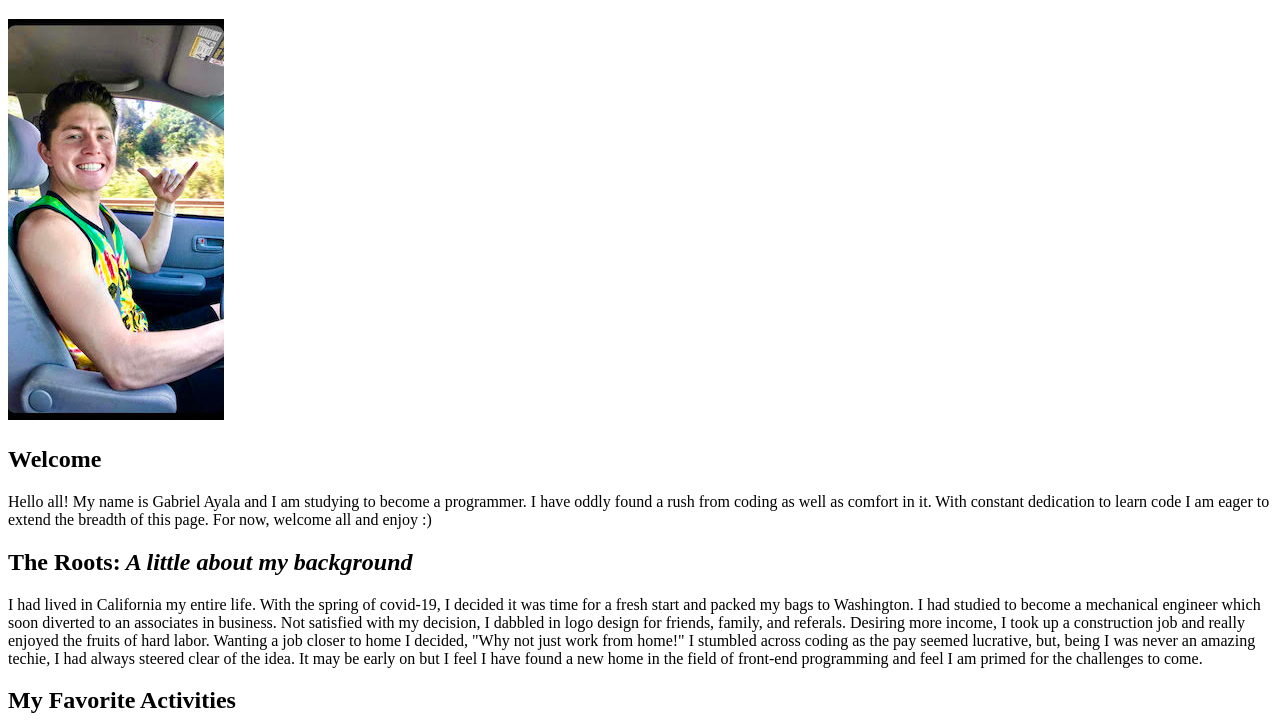
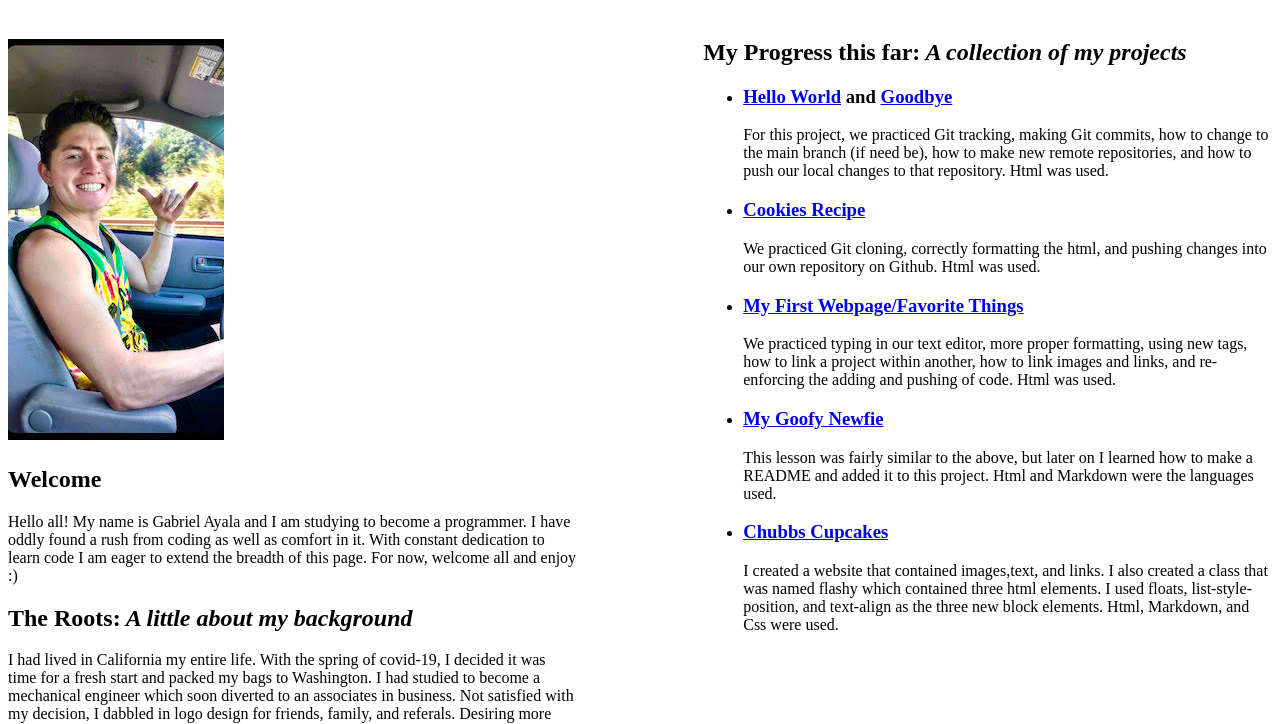
Before and after one commit to Gabeaya/portfolio, a plain HTML site: page index.html in a window 1280 px wide. Shown: the part 61-785 px from the top of the page. Drawn offline with Linux system fonts and the light colour scheme.

Commit message:
It will add two div classes and two styles titled sidebar that will separate the page into two columns.

```diff
--- a/css/styles.css
+++ b/css/styles.css
@@ -0,0 +1,8 @@
+.sidebarR{
+  width: 45%;
+  float: right;
+}
+.sidebar{
+  width: 45%;
+  float: left;
+}
--- a/index.html
+++ b/index.html
@@ -6,6 +6,7 @@
 </head>
 <body>
   <h1> Gabriel Ayala <em>Portfolio</em></h1>
+  <div class="sidebar">
     <h2>
       <a href="img/gabriel.jpg"><img src="img/gabriel.jpg" alt="A photo of Gabriel.">
       </a>
@@ -24,6 +25,8 @@
       <li>Hiking</li>
       <li>Cooking</li>
     </ol>
+</div>
+  <div class="sidebarR">
     <h2><strong>My Progress this far:</strong><em> A collection of my projects</em></h2>
     <ul>
       <li><h3><a href="https://github.com/Gabeaya/hello-world.git">Hello World</a> and <a href="https://github.com/Gabeaya/goodbye.git">Goodbye</a></h3>
@@ -42,5 +45,6 @@
       <p>I created a website that contained images,text, and links. I also created a class that was named flashy which contained three html elements. I used floats, list-style-position, and text-align as the three new block elements. Html, Markdown, and Css were used.</p>
       </li>
     </ul>
+  </div>
 </body>
 </html>
```
Lines whose indentation alone changed are shown as unchanged.
